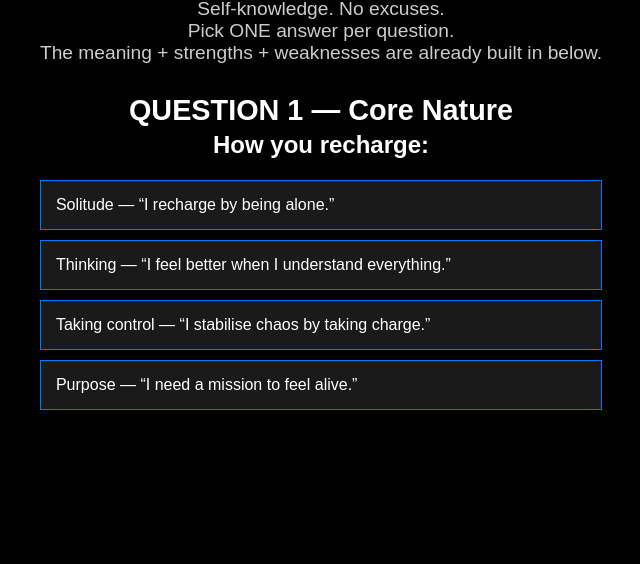
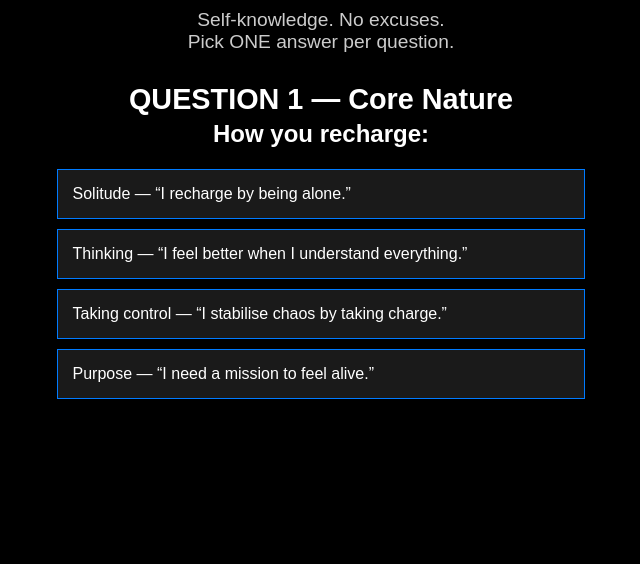
Before and after one commit to ImperatorK6/MasculineProfileQuiz, a plain HTML site: page index.html in a window 1280 px wide. Shown: the part 236-800 px from the top of the page, without its empty margins (319-959 px from the left). Drawn offline with nearby package versions, Linux system fonts and the light colour scheme.

Commit message:
Update index.html

```diff
--- a/index.html
+++ b/index.html
@@ -9,7 +9,7 @@
 <body>
     <div class="container">
         <h1>MASCULINE PROFILE QUIZ</h1>
-        <p class="subtitle">Self-knowledge. No excuses.<br>Pick ONE answer per question.<br>The meaning + strengths + weaknesses are already built in below.</p>
+        <p class="subtitle">Self-knowledge. No excuses.<br>Pick ONE answer per question.</p>
         <div id="quiz">
             <h2 id="question-title"></h2>
             <div id="options"></div>
```
